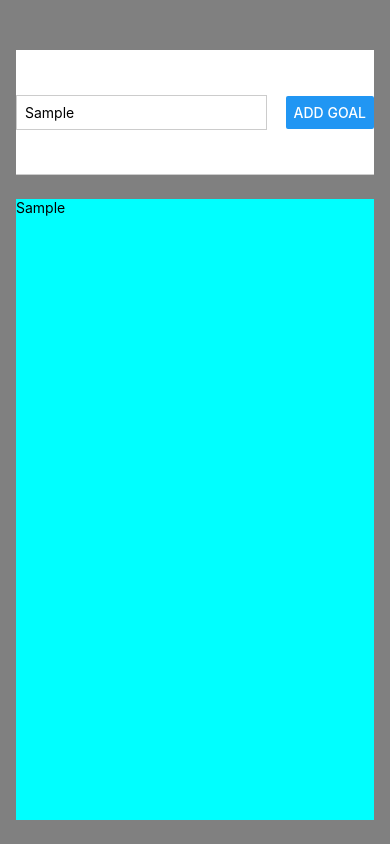
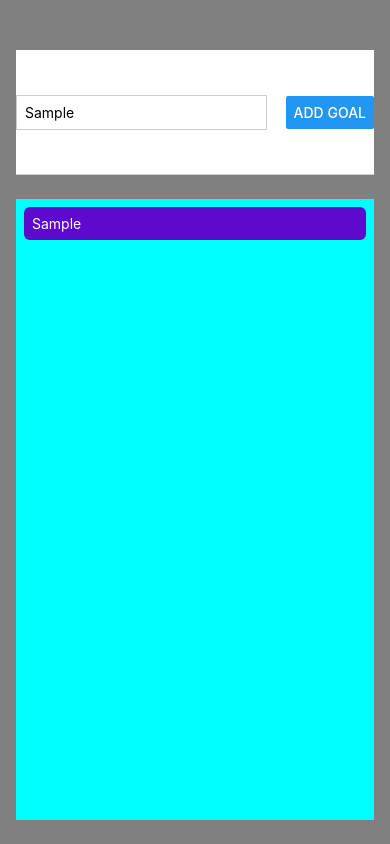
Before and after one commit to aniketicloud/rn-course, a React Native app: screen / in a window 390 px wide. Both pictures are taken after typing "Sample" into the empty fields and a click on the button "ADD GOAL". Built offline with nearby package versions, Linux system fonts and the light colour scheme.

Commit message:
iOS & Android Styling Differences

```diff
--- a/App.js
+++ b/App.js
@@ -29,7 +29,13 @@ export default function App() {
       </View>
 
       <View style={styles.goalsContainer} >
-        {courseGoals.map((goal, index) => <Text key={index}>{goal}</Text>)}
+        {courseGoals.map((goal, index) => (
+          <View key={index} style={styles.goalItem}>
+            <Text style={styles.goalText}>
+              {goal}
+            </Text>
+          </View>
+        ))}
       </View>
     </View>
   );
@@ -69,5 +75,14 @@ const styles = StyleSheet.create({
     marginBottom: 24,
 
     flex: 5,
+  },
+  goalItem: {
+    margin: 8,
+    padding: 8,
+    borderRadius: 6,
+    backgroundColor: "#5e0acc",
+  },
+  goalText: {
+    color: 'white'
   }
 });
```
